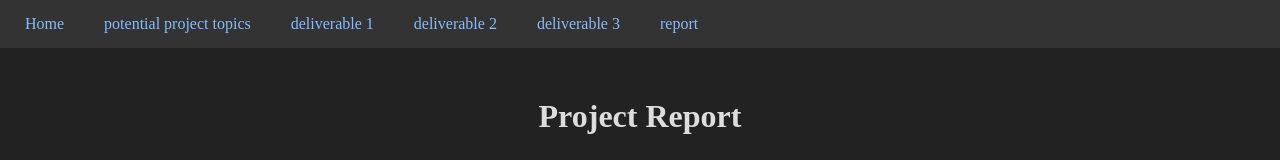
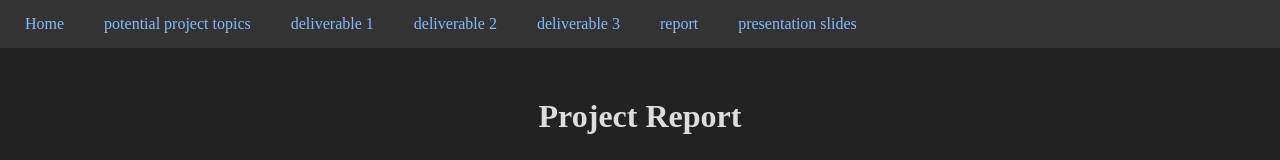
Before and after one commit to mvloper/cs299_project, a plain HTML site: page report.html in a window 1280 px wide. Shown: the top 160 px of the page. Drawn offline with Linux system fonts and the light colour scheme.

Commit message:
add slides to nav

```diff
--- a/report.html
+++ b/report.html
@@ -39,6 +39,7 @@
     <a href="deliverable_2.html">deliverable 2</a>
     <a href="deliverable_3.html">deliverable 3</a>
     <a href="report.html">report</a>
+    <a href="documents/hci group 1 slides.pdf">presentation slides</a>
   </nav>
   <div id="container">
     <h1>Project Report</h1>
```
